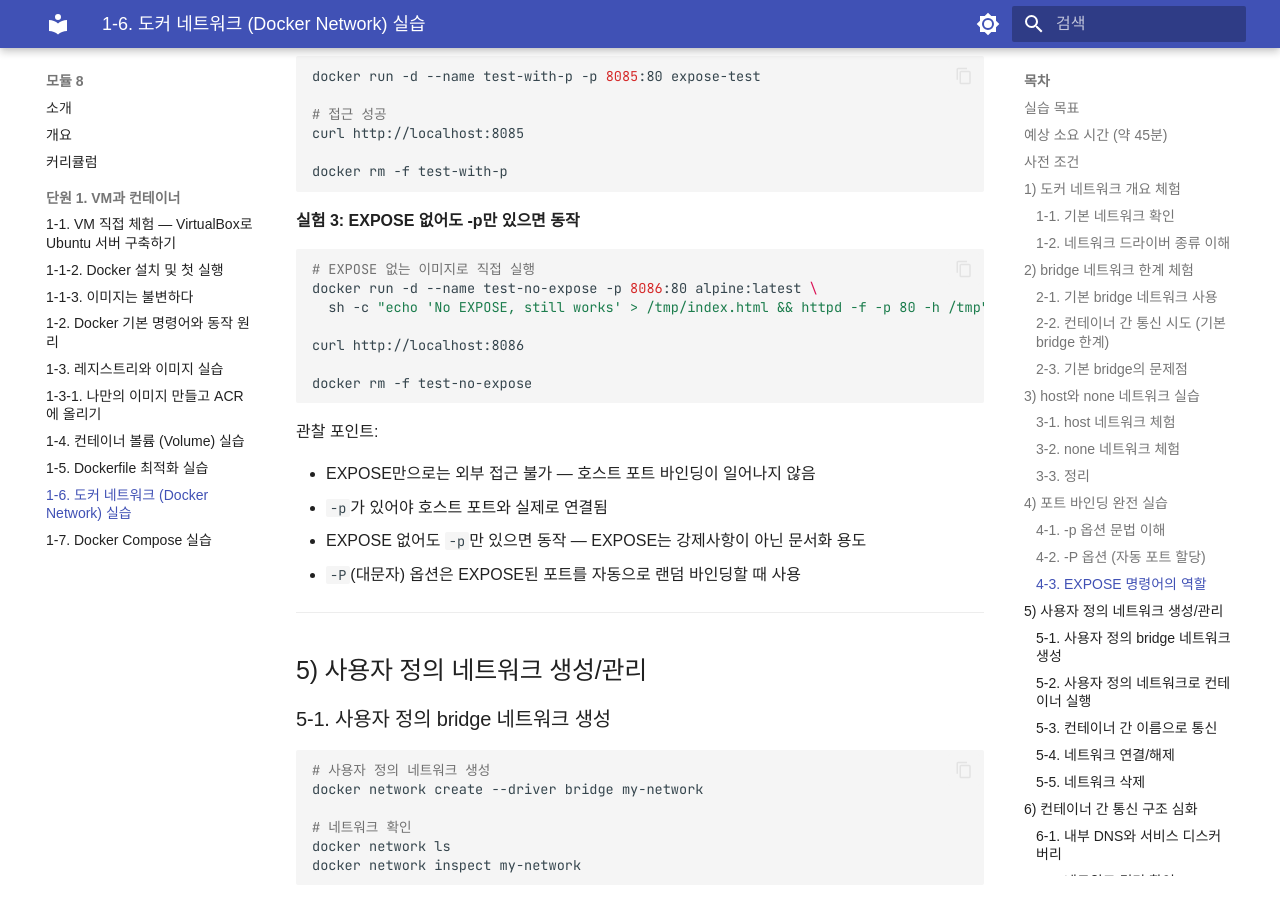
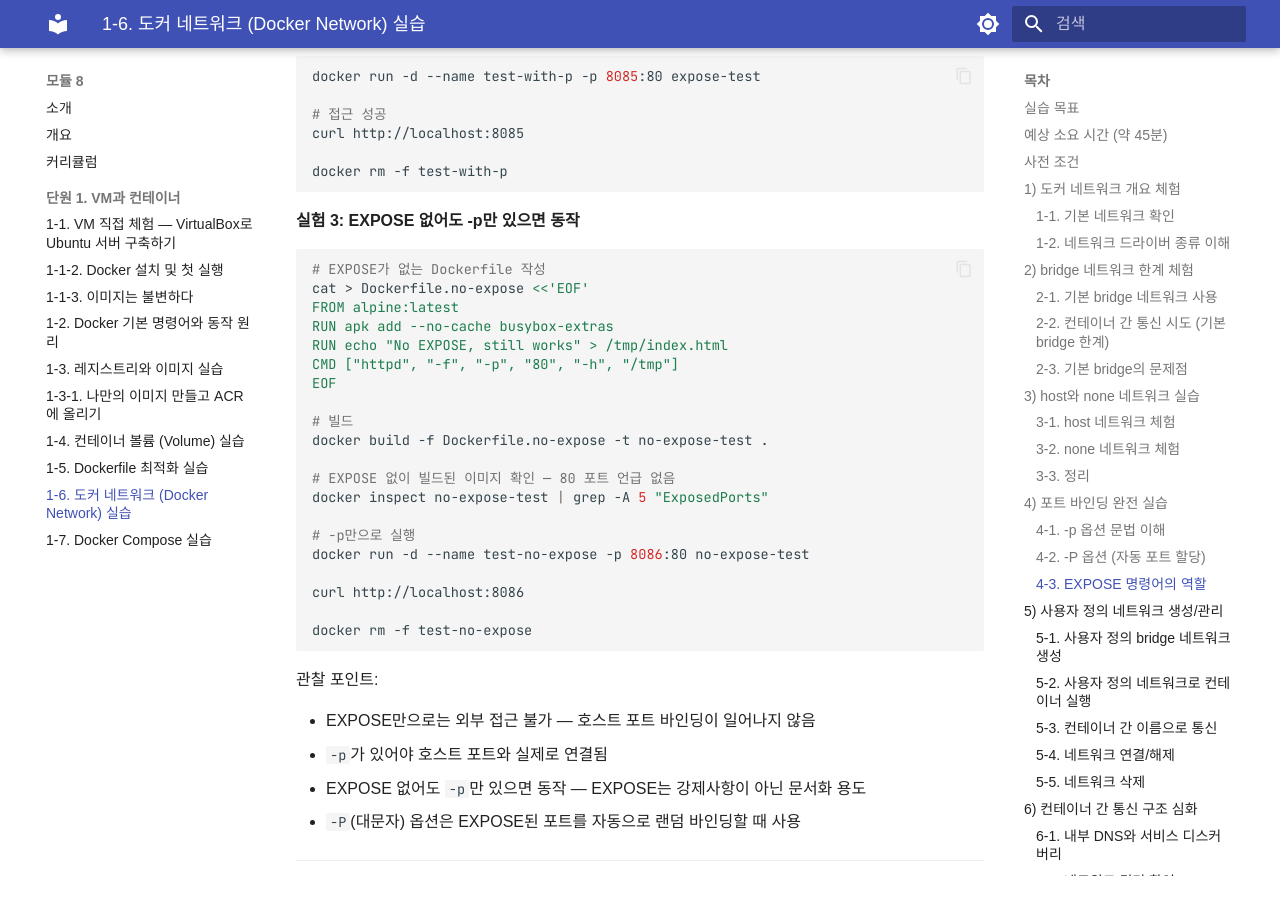
Before and after one commit to skilleat-labs/docker-k8s-labs, an MkDocs documentation site: the page built from docs/modules/module8/1-6.md, in a window 1280 px wide and 900 px high, scrolled down 5367 px. Built offline with MkDocs 1.6.1 and Material for MkDocs 9.7.7, drawn with Linux system fonts in a browser that asks for light colours; some web fonts are replaced.

Commit message:
1-6: 4-3 실험3 EXPOSE 없는 Dockerfile 빌드 방식으로 수정
Co-Authored-By: Claude Sonnet 4.6 <noreply@anthropic.com>

````diff
--- a/docs/modules/module8/1-6.md
+++ b/docs/modules/module8/1-6.md
@@ -251,9 +251,22 @@ docker rm -f test-with-p
 **실험 3: EXPOSE 없어도 -p만 있으면 동작**
 
 ```bash
-# EXPOSE 없는 이미지로 직접 실행
-docker run -d --name test-no-expose -p 8086:80 alpine:latest \
-  sh -c "echo 'No EXPOSE, still works' > /tmp/index.html && httpd -f -p 80 -h /tmp"
+# EXPOSE가 없는 Dockerfile 작성
+cat > Dockerfile.no-expose <<'EOF'
+FROM alpine:latest
+RUN apk add --no-cache busybox-extras
+RUN echo "No EXPOSE, still works" > /tmp/index.html
+CMD ["httpd", "-f", "-p", "80", "-h", "/tmp"]
+EOF
+
+# 빌드
+docker build -f Dockerfile.no-expose -t no-expose-test .
+
+# EXPOSE 없이 빌드된 이미지 확인 — 80 포트 언급 없음
+docker inspect no-expose-test | grep -A 5 "ExposedPorts"
+
+# -p만으로 실행
+docker run -d --name test-no-expose -p 8086:80 no-expose-test
 
 curl http://localhost:8086
 
````
